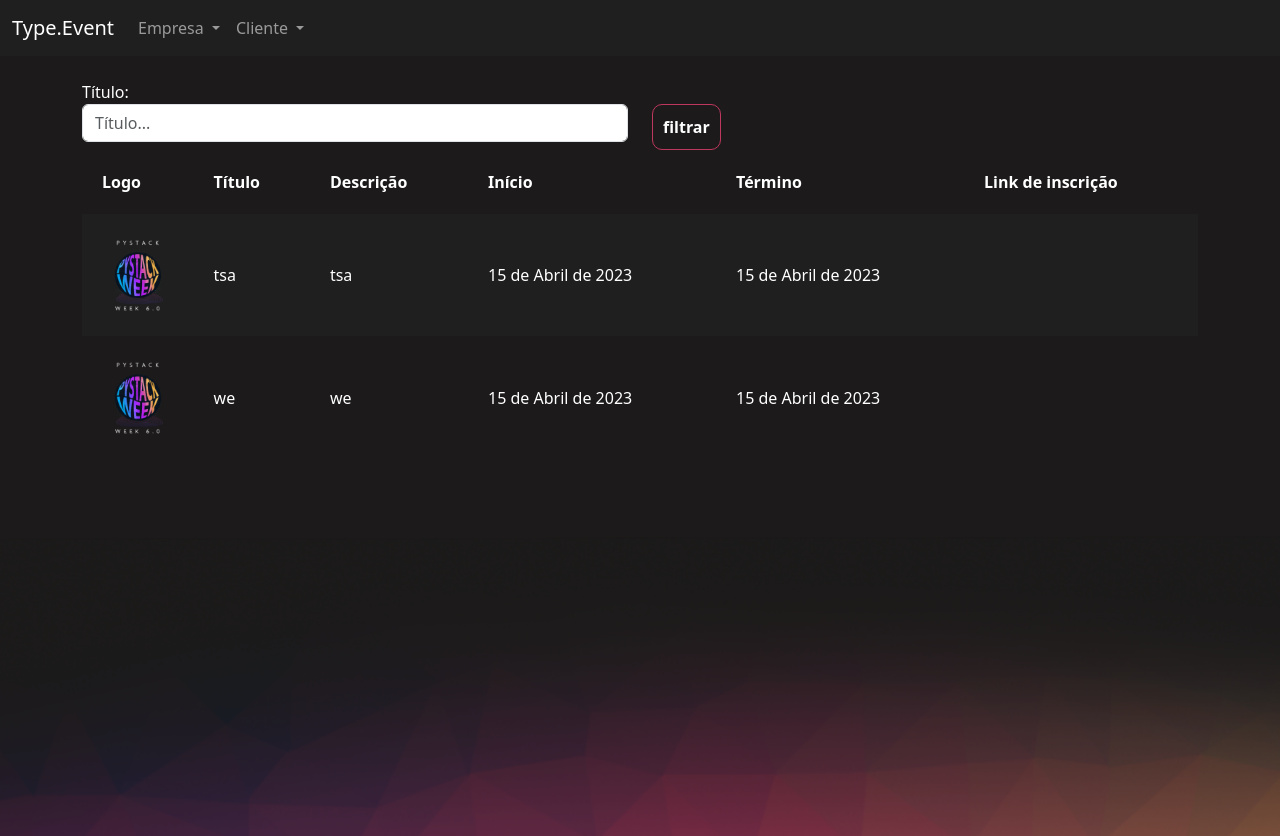
After one commit to tiagotsa/pystack-week6.0-type-event, a Django app: page /eventos/gerenciar_evento/ in a window 1280 px wide. The commit adds this page. Run offline with Django 4.2, Linux system fonts and the light colour scheme; a user stored in the database is signed in; data comes from the database, SQL or seed files in the repository; both versions use the stored data as it was after the commit.

Commit message:
Gerenciar Evento

```diff
--- /dev/null
+++ b/eventos/templates/gerenciar_evento.html
@@ -0,0 +1,49 @@
+{% extends "bases/base_evento.html" %}
+{% load static %}
+
+{% block 'importacoes' %}
+    <link href="{% static 'evento/css/gerenciar_evento.css' %}" rel="stylesheet">
+{% endblock %}
+
+{% block 'conteudo' %}
+    <div class="container">
+        <br>
+        <div class="row">
+            <div class="col-md">
+                <form action="{% url 'gerenciar_evento' %}" method="GET">
+                <label>Título:</label>
+                <input type="text" placeholder="Título..." class="form-control" name="nome">
+            </div>
+
+            <div class="col-md">
+                <br>
+                <input type="submit" class="btn-principal" value="filtrar">
+                </form>
+            </div>
+
+        </div>
+        <table>
+            <tr>
+                <th>Logo</th>
+                <th>Título</th>
+                <th>Descrição</th>
+                <th>Início</th>
+                <th>Término</th>
+                <th>Link de inscrição</th>
+            </tr>
+
+                {% for evento in eventos %}
+                <tr class="{% cycle 'linha' 'linha2' %}">
+                    <td width="10%"><a href="#"><img width="100%" src="/media/{{evento.logo}}"></a></td>
+                    <td>{{evento.nome}}</td>
+                    <td>{{evento.descricao}}</td>
+                    <td>{{evento.data_inicio}}</td>
+                    <td>{{evento.data_termino}}</td>
+                    <td></td>
+                </tr>
+                {% endfor %}
+        </table>
+
+    </div>
+
+{% endblock %}
--- a/eventos/urls.py
+++ b/eventos/urls.py
@@ -3,4 +3,5 @@ from . import views
 
 urlpatterns = [
     path('novo_evento/', views.novo_evento, name="novo_evento"),
+    path('gerenciar_evento/', views.gerenciar_evento, name="gerenciar_evento")
 ]
--- a/eventos/views.py
+++ b/eventos/views.py
@@ -41,3 +41,12 @@ def novo_evento(request):
 
         messages.add_message(request, constants.SUCCESS, 'Evento cadastrado com sucesso')
         return redirect(reverse('novo_evento'))
+
+def gerenciar_evento(request):
+    if request.method == "GET":
+        nome = request.GET.get('nome')
+        eventos = Evento.objects.filter(criador=request.user)
+
+        if nome:
+            eventos = eventos.filter(nome__contains=nome)
+        return render(request, 'gerenciar_evento.html', {'eventos':eventos})
--- a/templates/bases/base_evento.html
+++ b/templates/bases/base_evento.html
@@ -23,8 +23,8 @@
                         Empresa
                     </a>
                     <ul class="dropdown-menu">
-                        <li><a class="dropdown-item" href="">Criar novo evento</a></li>
-                        <li><a class="dropdown-item" href="">Gerenciar eventos</a></li>
+                        <li><a class="dropdown-item" href="{% url 'novo_evento' %}" >Criar novo evento </a></li>
+                        <li><a class="dropdown-item" href="{% url 'gerenciar_evento' %}">Gerenciar eventos</a></li>
                     </ul>
                 </li>
 
--- /dev/null
+++ b/templates/static/evento/css/gerenciar_evento.css
@@ -0,0 +1,15 @@
+table{
+    width: 100%;
+    padding: 20px;
+}
+
+.linha{
+    height: 40px;
+    background-color: var(--main-color);
+    padding: 20px;
+}
+
+
+td, th{
+    padding: 20px;
+}
--- a/type_event/urls.py
+++ b/type_event/urls.py
@@ -1,9 +1,10 @@
 from django.contrib import admin
 from django.urls import path, include
-
+from django.conf import settings
+from django.conf.urls.static import static
 urlpatterns = [
     path('admin/', admin.site.urls),
     path('usuarios/', include('usuarios.urls')),
     path('eventos/', include('eventos.urls')),
 
-]
+] + static(settings.MEDIA_URL, document_root=settings.MEDIA_ROOT)
```
Also changed, not shown: db.sqlite3, media/logos/logo_evento_0Mq0HM0.png (added), media/logos/logo_evento_BUN9VDV.png (added), media/logos/logo_evento_Xke7vw1.png (added), media/logos/logo_evento_i1nw8Lr.png (added), media/logos/logo_evento_mWu5ci0.png (added), media/logos/logo_evento_oElYKmT.png (added), usuarios/urls.py (line endings or trailing spaces).
